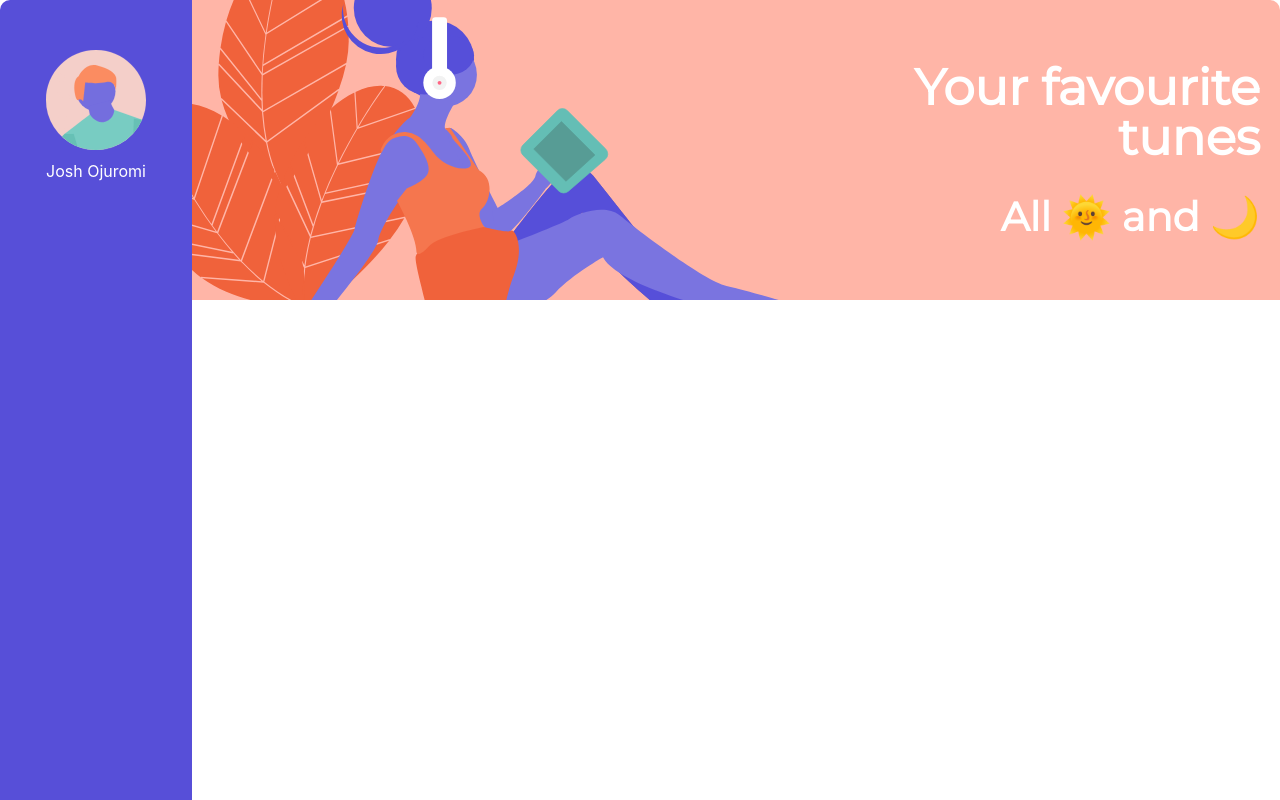
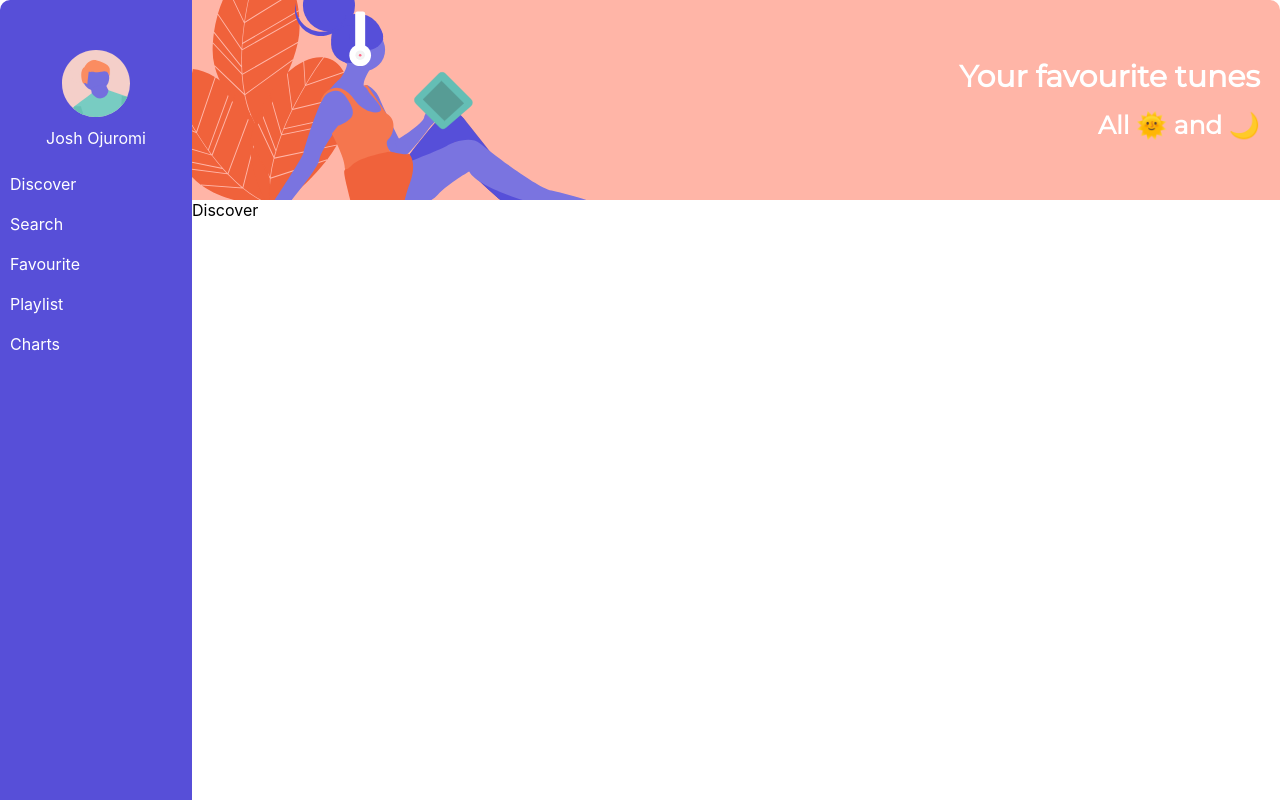
Before and after one commit to Joshuromi/deezer-app, a React (Create React App) app: page / in a window 1280 px wide. Built offline with nearby package versions, Linux system fonts and the light colour scheme.

Commit message:
added navbar component and discover Page

```diff
--- a/src/App.css
+++ b/src/App.css
@@ -1,3 +1,7 @@
 .app {
   display: flex;
 }
+
+.main {
+  width: 85%;
+}
--- a/src/App.js
+++ b/src/App.js
@@ -1,12 +1,16 @@
 import React from "react";
 import Header from "./components/header/header.component";
 import Sidebar from "./components/sidebar/sidebar.component";
+import Routes from "./routes";
 import "./App.css";
 
 const App = () => (
   <div className="app">
     <Sidebar />
-    <Header />
+    <div className="main">
+      <Header />
+      <Routes />
+    </div>
   </div>
 );
 
--- a/src/components/header/header.style.css
+++ b/src/components/header/header.style.css
@@ -3,17 +3,16 @@
   display: flex;
   justify-content: space-between;
   align-items: center;
-  width: 85%;
-  height: 300px;
+  height: 200px;
   overflow: hidden;
   border-top-right-radius: 10px;
 }
 
 .hero-img {
   transform: scaleX(-1);
-  height: 450px;
-  margin-left: -50px;
-  margin-top: -30px;
+  height: 300px;
+  margin-left: -30px;
+  margin-top: -20px;
 }
 
 .header-info {
@@ -25,9 +24,9 @@
 }
 
 .header-info h1 {
-  font-size: 50px;
+  font-size: 30px;
 }
 
 .header-info h2 {
-  font-size: 40px;
+  font-size: 25px;
 }
--- /dev/null
+++ b/src/components/navbar/navbar.component.jsx
@@ -0,0 +1,24 @@
+
+import "./navbar.style.css";
+
+const Navbar = () => (
+    <div className="nav-bar">
+        <div className="tabs">
+            <i></i><span>Discover</span>
+        </div>
+        <div className="tabs">
+            <i></i><span>Search</span>
+        </div>
+        <div className="tabs">
+            <i></i><span>Favourite</span>
+        </div>
+        <div className="tabs">
+            <i></i><span>Playlist</span>
+        </div>
+        <div className="tabs">
+            <i></i><span>Charts</span>
+        </div>
+    </div>
+)
+
+export default Navbar;
--- /dev/null
+++ b/src/components/navbar/navbar.style.css
@@ -0,0 +1,7 @@
+.navbar {
+}
+
+.tabs {
+  color: white;
+  padding: 10px;
+}
--- a/src/components/sidebar/sidebar.component.jsx
+++ b/src/components/sidebar/sidebar.component.jsx
@@ -1,5 +1,6 @@
+import Navbar from '../navbar/navbar.component';
 import Avatar from '../../assest/avatar.svg';
-import './sidear.style.css';
+import './sidebar.style.css';
 
 const Sidebar = () => (
     <div className="sidebar">
@@ -8,6 +9,7 @@ const Sidebar = () => (
             <p>Josh Ojuromi</p>
         </div>
         <div className="page-links"></div>
+        <Navbar />
     </div>
 )
 
--- a/src/components/sidebar/sidear.style.css
+++ b/src/components/sidebar/sidebar.style.css
@@ -9,15 +9,14 @@
   display: flex;
   flex-direction: column;
   align-items: center;
-  height: 100px;
   color: #fff;
-  width: 100px;
+  width: 100%;
   padding-top: 50px;
   margin: auto;
   text-align: center;
 }
 
 .profile-img {
-  width: 100%;
+  width: 35%;
   margin-bottom: -5px;
 }
--- /dev/null
+++ b/src/pages/discover/discoverPage.js
@@ -0,0 +1,5 @@
+import "./discoverPage.css";
+
+const DiscoverPage = () => <div className="discover">Discover</div>;
+
+export default DiscoverPage;
--- /dev/null
+++ b/src/routes.js
@@ -0,0 +1,12 @@
+import { BrowserRouter, Switch, Route } from "react-router-dom";
+import DiscoverPage from "./pages/discover/discoverPage";
+
+const Routes = () => (
+  <BrowserRouter>
+    <Switch>
+      <Route exact path="/" component={DiscoverPage} />
+    </Switch>
+  </BrowserRouter>
+);
+
+export default Routes;
```
Also changed, not shown: src/pages/discover/discoverPage.css (added).
